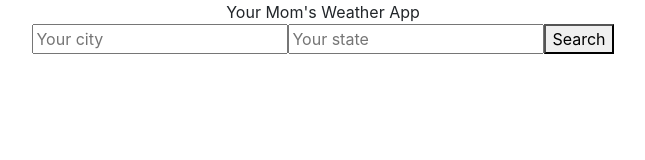
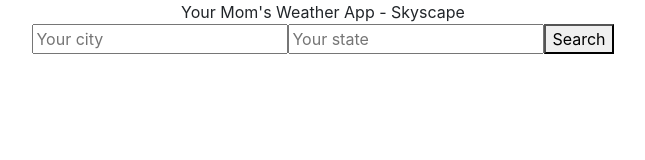
Before and after one commit to Bmilner88/skyscape, a React (Create React App) app: page / in a window 1280 px wide. Shown: the top 160 px of the page, without its empty margins (317-962 px from the left). Built offline with nearby package versions, Linux system fonts and the light colour scheme; no server answers.

Commit message:
Update index.js

```diff
--- a/src/components/Header/index.js
+++ b/src/components/Header/index.js
@@ -3,7 +3,7 @@ import React from "react";
 function Header() {
   return (
     <div>
-      Your Mom's Weather App
+      Your Mom's Weather App - Skyscape
     </div>
   );
 };
```
